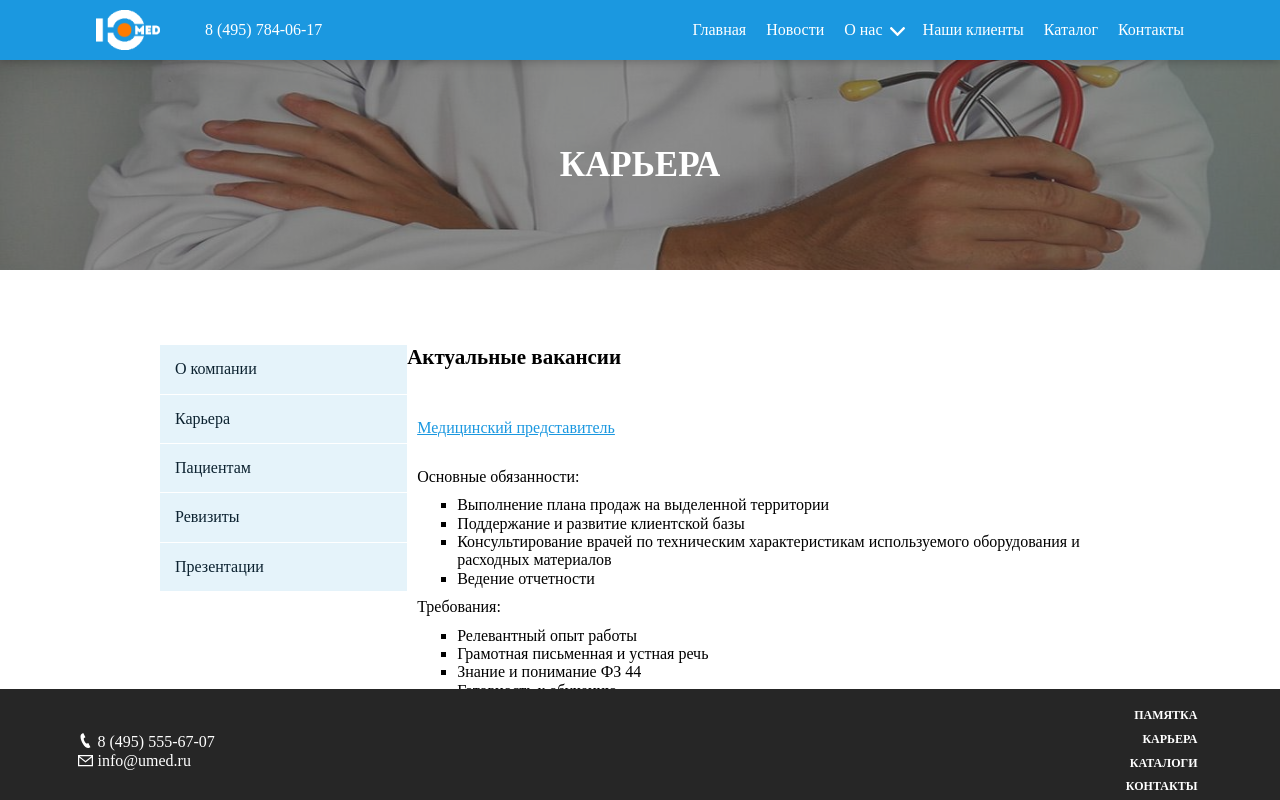
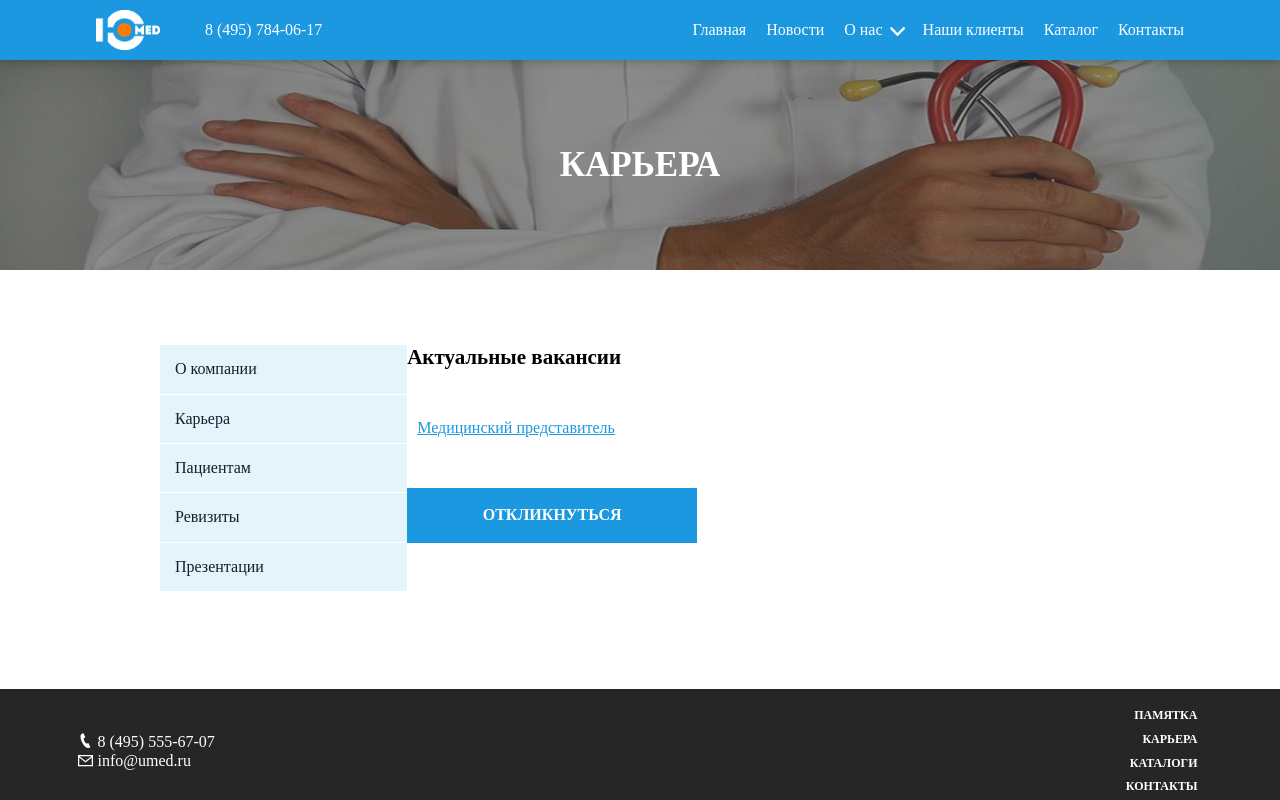
Before and after one commit to opastuk/Medical-organization-frontend, a Vue app: page /#/career in a window 1280 px wide. Shown: the top 800 px of the page. Built offline with nearby package versions, Linux system fonts and the light colour scheme.

Commit message:
feat: показ информации о вакансии

```diff
--- a/src/views/CareerPage.vue
+++ b/src/views/CareerPage.vue
@@ -10,7 +10,7 @@
 				<ul class="career__list">
 					<li class="career__item">
 						<span class="career__value job" @click="showVacancy">Медицинский представитель</span>
-						<ul class="job__list">
+						<ul class="job__list" v-if="vacancyIsShown">
 							<li class="job__item">
 								Основные обязанности:
 								<ul class="job__sub-list">
```
